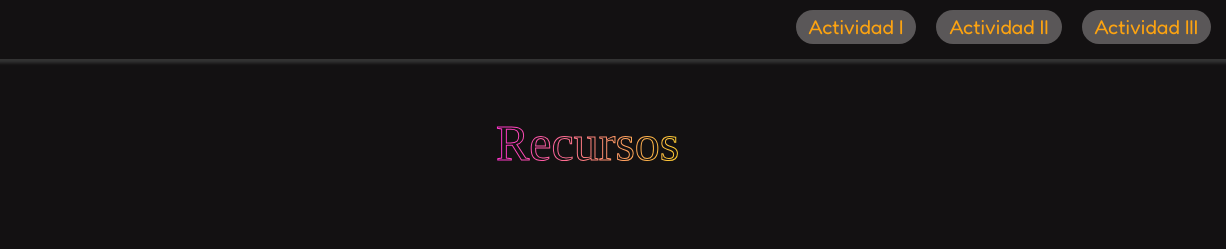
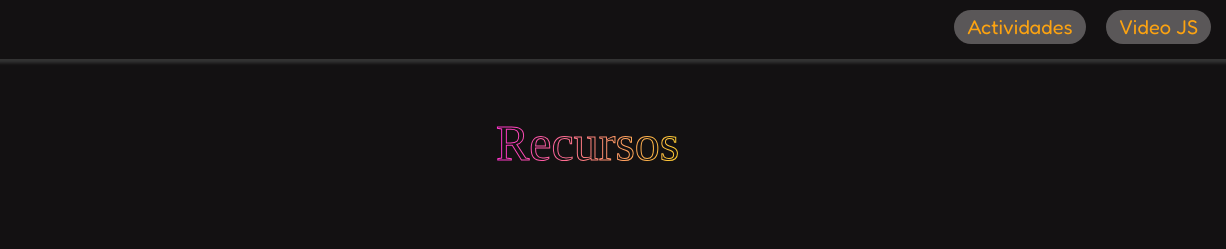
Before and after one commit to OneComputerGuy/university-webdesign-resources, a plain HTML site: page index.html in a window 1280 px wide. Shown: the top 249 px of the page, 54-1280 px from the left. Drawn offline with nearby package versions, Linux system fonts and the light colour scheme.

Commit message:
Added uploaded video to a button

```diff
--- a/index.html
+++ b/index.html
@@ -34,17 +34,15 @@
           <ul class="nav-header-links">
             <li>
               <a href="#" class="nav-header-link link-actividad-1"
-                >Actividad I</a
+                >Actividades</a
               >
             </li>
             <li>
-              <a href="#" class="nav-header-link link-actividad-2"
-                >Actividad II</a
-              >
-            </li>
-            <li>
-              <a href="#" class="nav-header-link link-actividad-3"
-                >Actividad III</a
+              <a
+                href="https://www.screencast.com/t/dII86IFM0"
+                target="_blank"
+                class="nav-header-link link-actividad-3"
+                >Video JS</a
               >
             </li>
           </ul>
```
